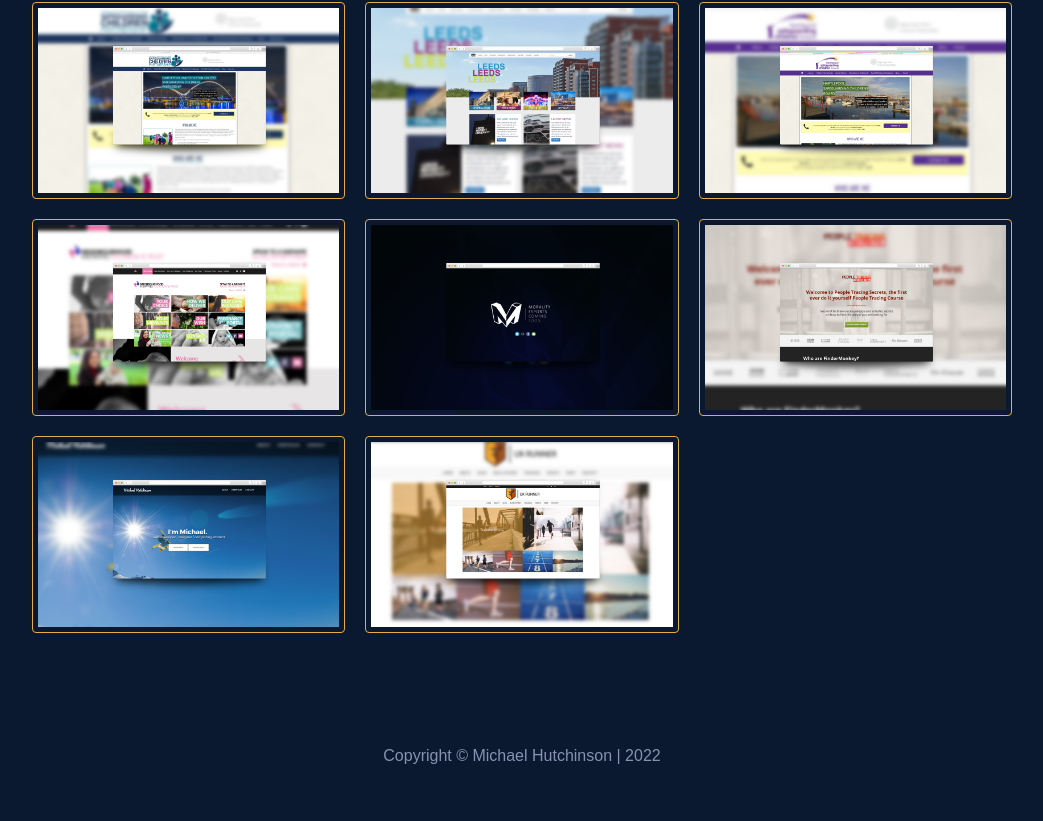
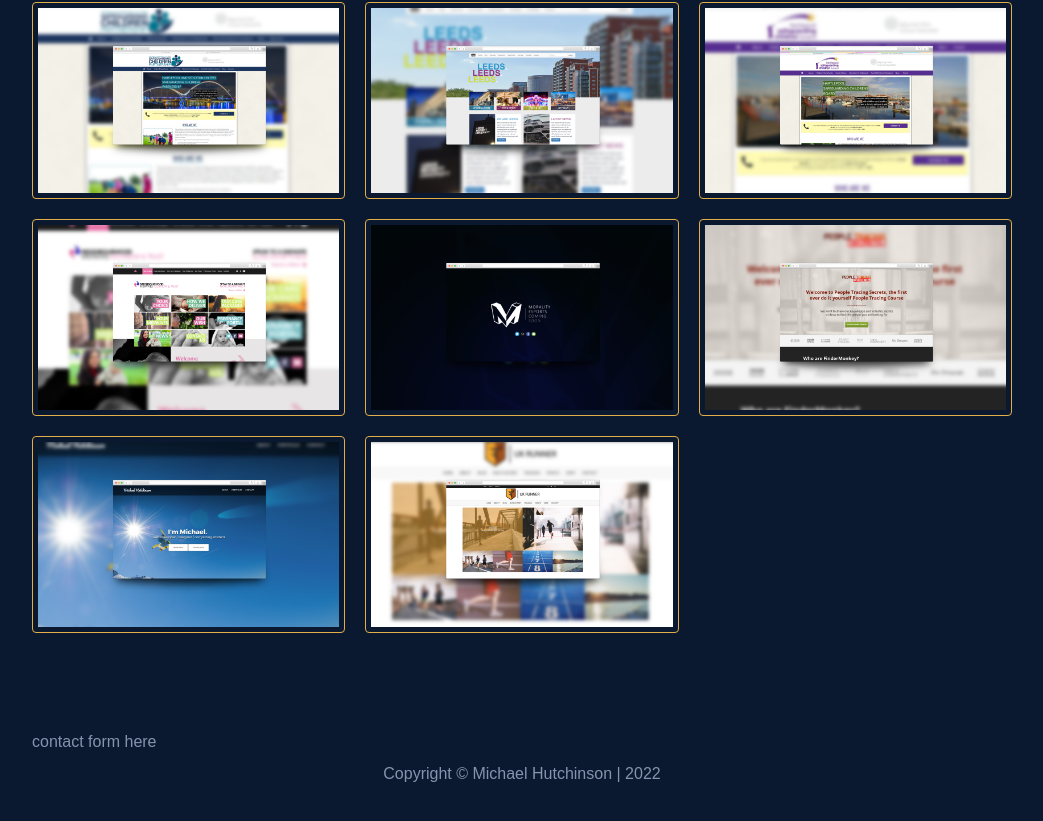
Before and after one commit to Michael-Hutchinson/portfolio-clone-ts, a React (Vite) app: page / in a window 1280 px wide. Shown: the part 2061-2882 px from the top of the page, without its empty margins (118-1161 px from the left). Built offline with nearby package versions, Linux system fonts and the light colour scheme.

Commit message:
create contact section

```diff
--- a/src/App.tsx
+++ b/src/App.tsx
@@ -2,6 +2,7 @@
 import React from 'react';
 
 import About from './components/About/About';
+import Contact from './components/Contact/Contact';
 import Footer from './components/Footer/Footer';
 import Header from './components/Header/Header';
 import Home from './components/Home/Home';
@@ -18,6 +19,7 @@
         <About />
         <Work />
         <Email />
+        <Contact />
         <Footer />
       </main>
     </div>
--- /dev/null
+++ b/src/components/Contact/Contact.tsx
@@ -0,0 +1,7 @@
+import React from 'react';
+
+const Contact: React.FunctionComponent = () => {
+  return <div>contact form here</div>;
+};
+
+export default Contact;
```
